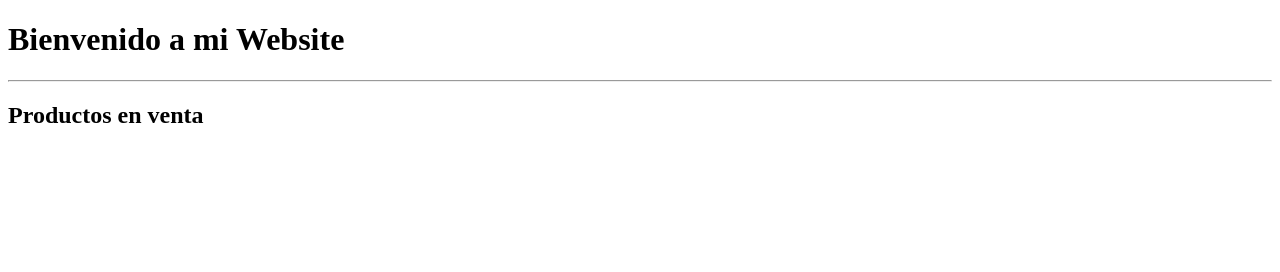
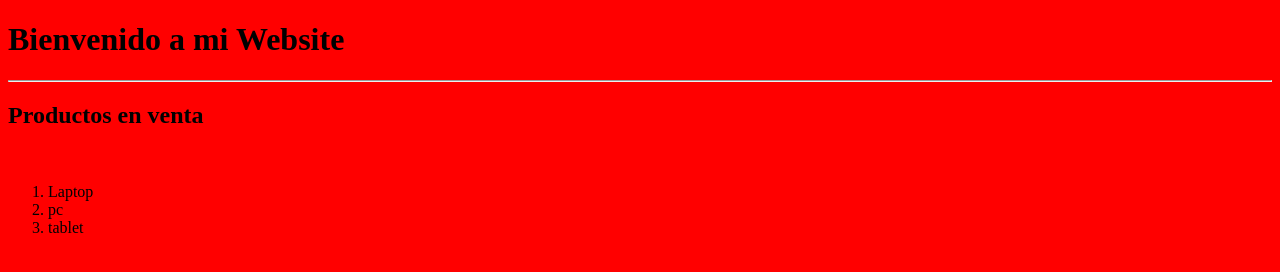
Before and after one commit to diegoarmasacosta/ejercicio3, a plain HTML site: page index.html in a window 1280 px wide. Drawn offline with Linux system fonts and the light colour scheme.

Commit message:
SE agrego una lista de productos y un color de fondo

```diff
--- a/index.html
+++ b/index.html
@@ -5,9 +5,16 @@
     <meta name="viewport" content="width=device-width, initial-scale=1.0">
     <title>Document</title>
 </head>
-<body>
+<body bgcolor="red">
     <h1>Bienvenido a mi Website</h1>
     <hr>
     <h2>Productos en venta</h2>
+    <br>
+    <ol>
+        <li>Laptop</li>
+        <li>pc</li>
+        <li>tablet </li>
+
+    </ol>
 </body>
 </html>
```
